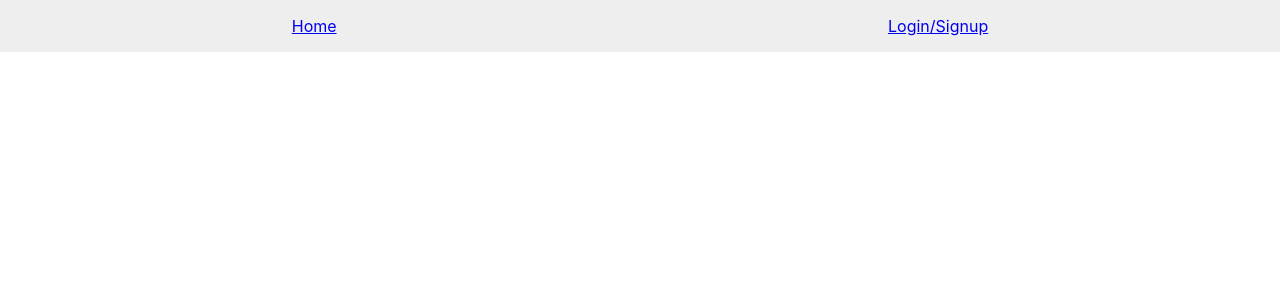
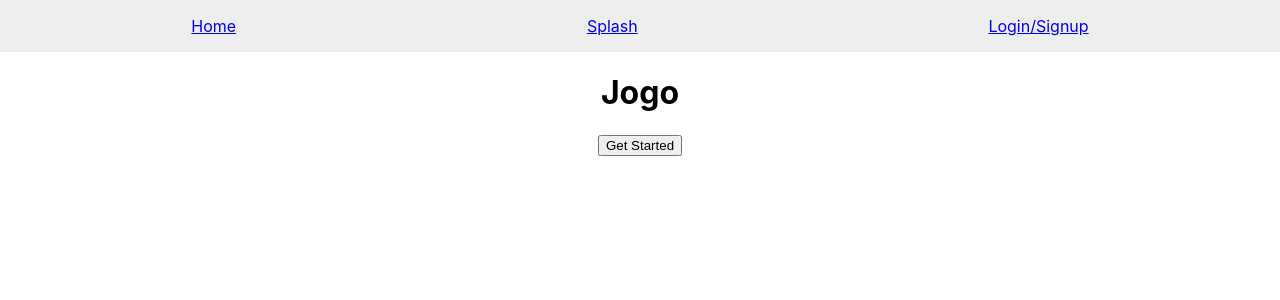
Before and after one commit to Final-Project-Group/Final-Project, a React (Create React App) app in the folder frontend/: page /splash in a window 1280 px wide. Shown: the top 300 px of the page. Built offline with nearby package versions, Linux system fonts and the light colour scheme; no server answers.

Commit message:
add splash page

```diff
--- a/frontend/src/App.js
+++ b/frontend/src/App.js
@@ -8,6 +8,7 @@ import Home from './components/Home'
 import Auth from './components/Auth'
 import AddPost from './components/AddPost'
 import Profile from './components/Profile'
+import Splash from './components/Splash'
 
 function App() {
 
@@ -28,6 +29,7 @@ function App() {
         <i>{user?.name}</i>
         <nav>
           <Link to='/'>Home</Link>
+          <Link to='/splash'>Splash</Link>
 
           {user?.name ?
             <>
@@ -38,6 +40,7 @@ function App() {
         </nav>
         <Switch>
 
+          <Route exact path="/splash" render={(props) => <Splash {...props} />} />
           <Route exact path="/" render={(props) => <Home {...props} />} />
           <Route exact path="/AddPost" render={(props) => <AddPost {...props} />} />
           <Route exact path="/Auth" render={(props) => <Auth {...props} />} />
--- a/frontend/src/components/Splash.js
+++ b/frontend/src/components/Splash.js
@@ -1,9 +1,11 @@
 import React from 'react';
+import {Link} from 'react-router-dom'
 
 function Splash(props) {
     return (
-        <div>
-            Splash
+        <div className="splash">
+            <h1>Jogo</h1>
+            <Link to="/auth"><button>Get Started</button></Link>
         </div>
     );
 }
```
Also changed, not shown: frontend/src/App.css (+9 -0 lines).
